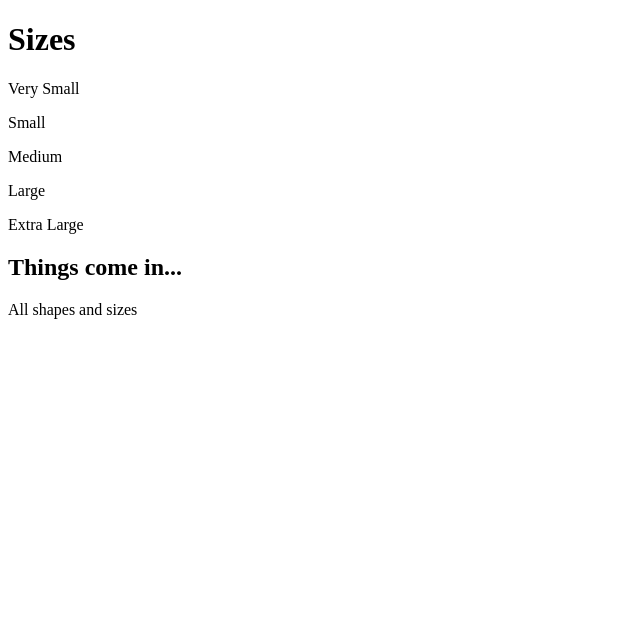
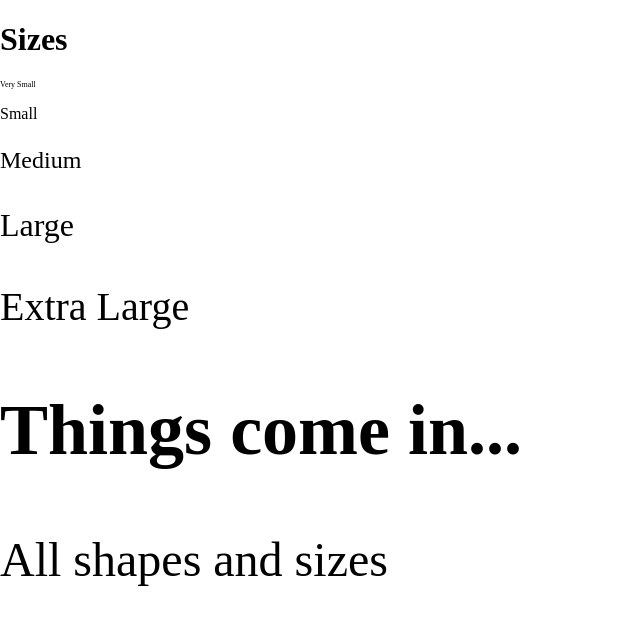
Before and after one commit to fbw-d09/uib-typography-font_sizing-QuanXuuu, a plain HTML site: page index.html in a window 1280 px wide. Shown: the whole page, without its empty margins (0-640 px from the left). Drawn offline with nearby package versions, Linux system fonts and the light colour scheme.

Commit message:
Add styling in css file

```diff
--- a/index.html
+++ b/index.html
@@ -5,8 +5,9 @@
     <meta charset="UTF-8">
     <meta name="viewport" content="width=device-width, initial-scale=1.0">
     <meta http-equiv="X-UA-Compatible" content="ie=edge">
+    <title>Size it up</title>
     <link rel="stylesheet" href="style.css">
-    <title>Size it up</title>
+    <link rel="stylesheet" href="https://cdnjs.cloudflare.com/ajax/libs/normalize/8.0.1/normalize.min.css">
 </head>
 
 <body>
--- a/style.css
+++ b/style.css
@@ -0,0 +1,39 @@
+:root
+{
+    font-size: 1rem;
+}
+
+.x-small
+{
+    font-size: 0.5rem;
+}
+
+.small
+{
+    font-size: 1rem;
+}
+
+.medium
+{
+    font-size: 1.5rem;
+}
+
+.large
+{
+    font-size: 2rem;
+}
+
+.x-large
+{
+    font-size: 2.5rem;
+}
+
+footer
+{
+    font-size: 3rem;
+}
+
+footer p
+{
+    font-size:1em;
+}
```
